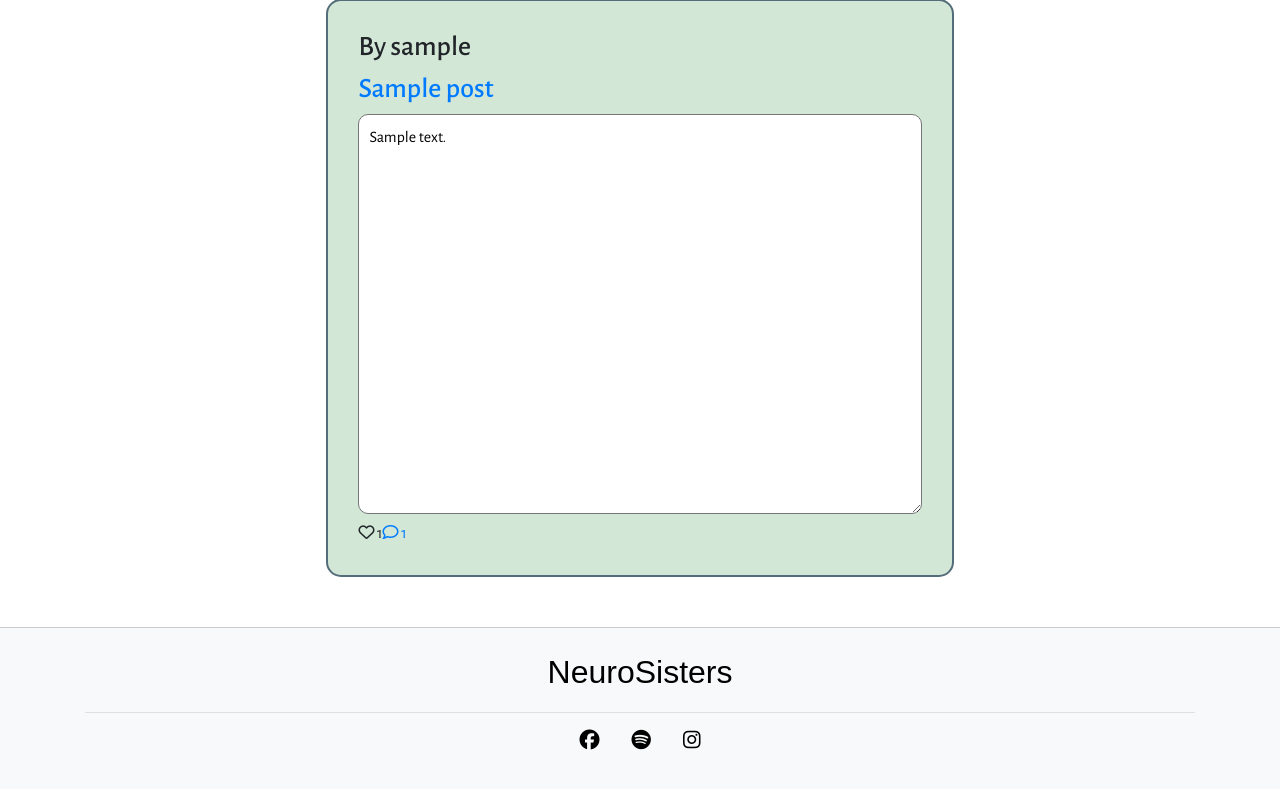
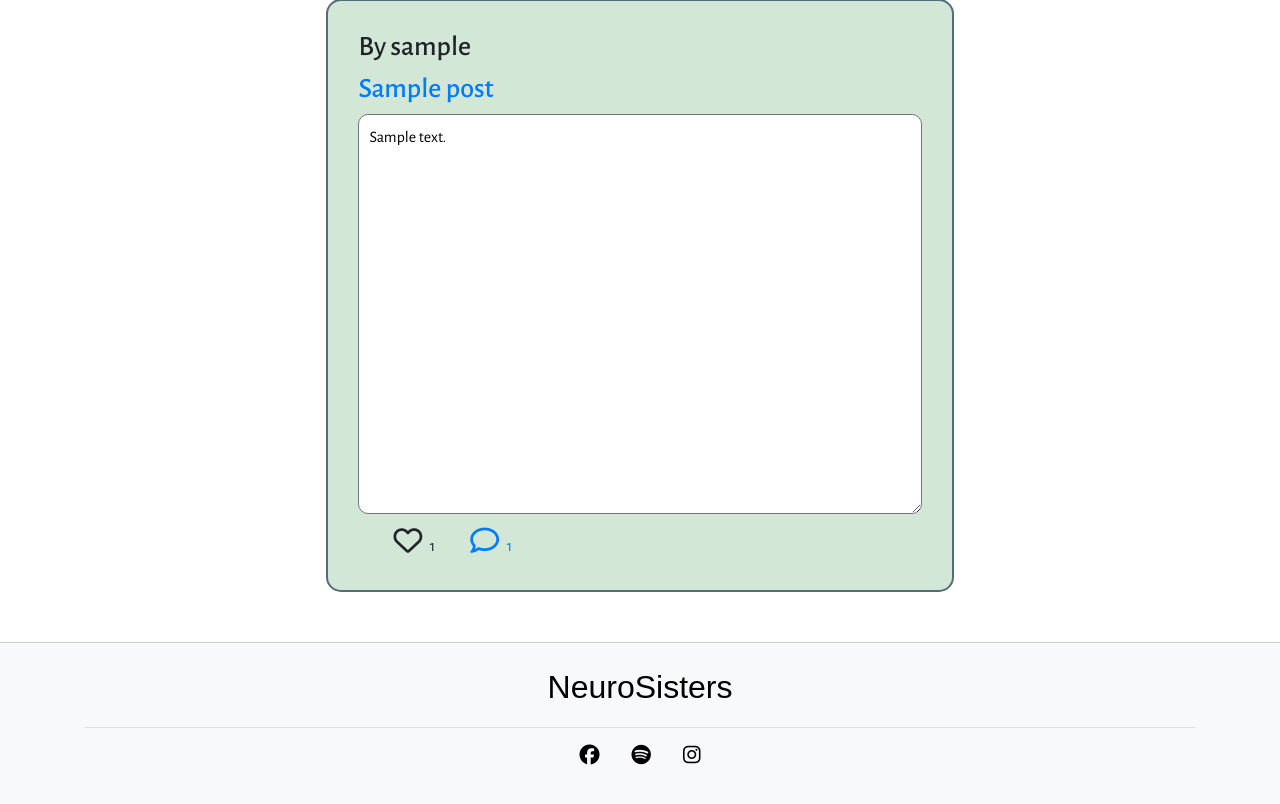
Before and after one commit to tinobragaa/neuro-sisters, a Django app: page /blog/ in a window 1280 px wide. Shown: the part 250-1054 px from the top of the page. Before the commit the page ends 1000 px from the top, so only its background shows below. Run offline with Django 4.2, Linux system fonts and the light colour scheme; tables that the repository leaves empty hold one stand-in row (values such as "Sample post"); some libraries are stand-ins or nearby versions; some web fonts are replaced.

Commit message:
Style reactions

```diff
--- a/static/style.css
+++ b/static/style.css
@@ -548,23 +548,18 @@ main {
     padding: 10px;
 }
 
-.reactions p {
-    padding: 5px
+.reactions {
+    display: flex;
+    align-items: flex-end;
 }
 
-.reactions-comments {
-    display: flex;
-    justify-content: flex-end;
+.reactions i {
+    padding: 5px;
+    font-size: 1.8em;
 }
 
-.reactions, .comments {
-    display: flex;
-    align-items: center;
-}
-
-.reactions p, .comments p {
-    padding: 5px;
-    margin-left: 5px;
+.reactions-container {
+    margin: 0 30px;
 }
 
 .small-number {
```
